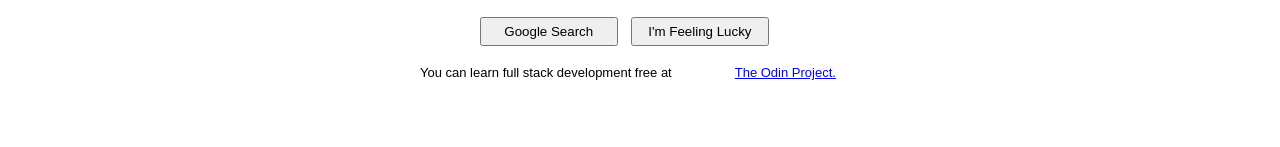
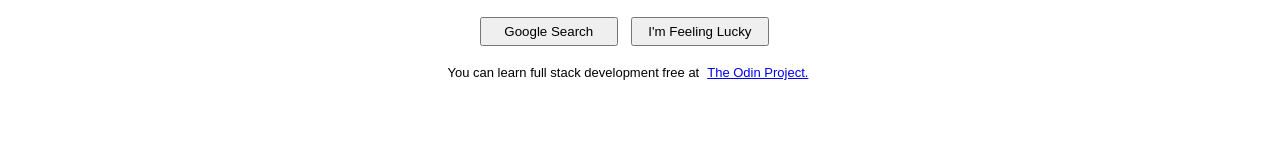
Before and after one commit to anth-dev/google-homepage, a plain HTML site: page index.html in a window 1280 px wide. Shown: the part 296-443 px from the top of the page. Drawn offline with Linux system fonts and the light colour scheme.

Commit message:
position The Odin Project text

```diff
--- a/style.css
+++ b/style.css
@@ -24,8 +24,10 @@ main {
 
 .odintext {
     display: inline;
-    position: relative;
-    left: 10%;
+}
+
+main p {
+    margin-left: 15%;
 }
 
 footer {
```
